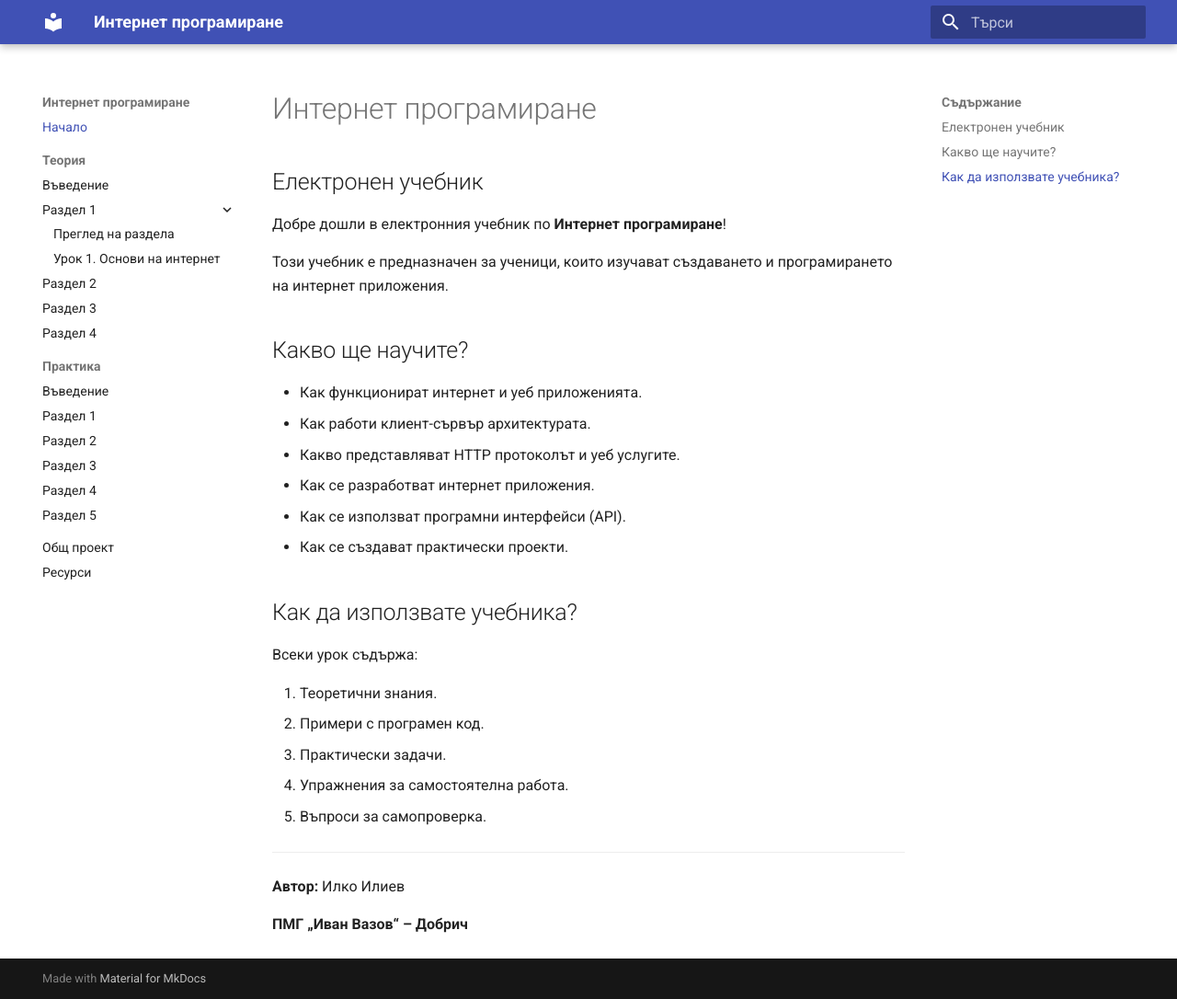
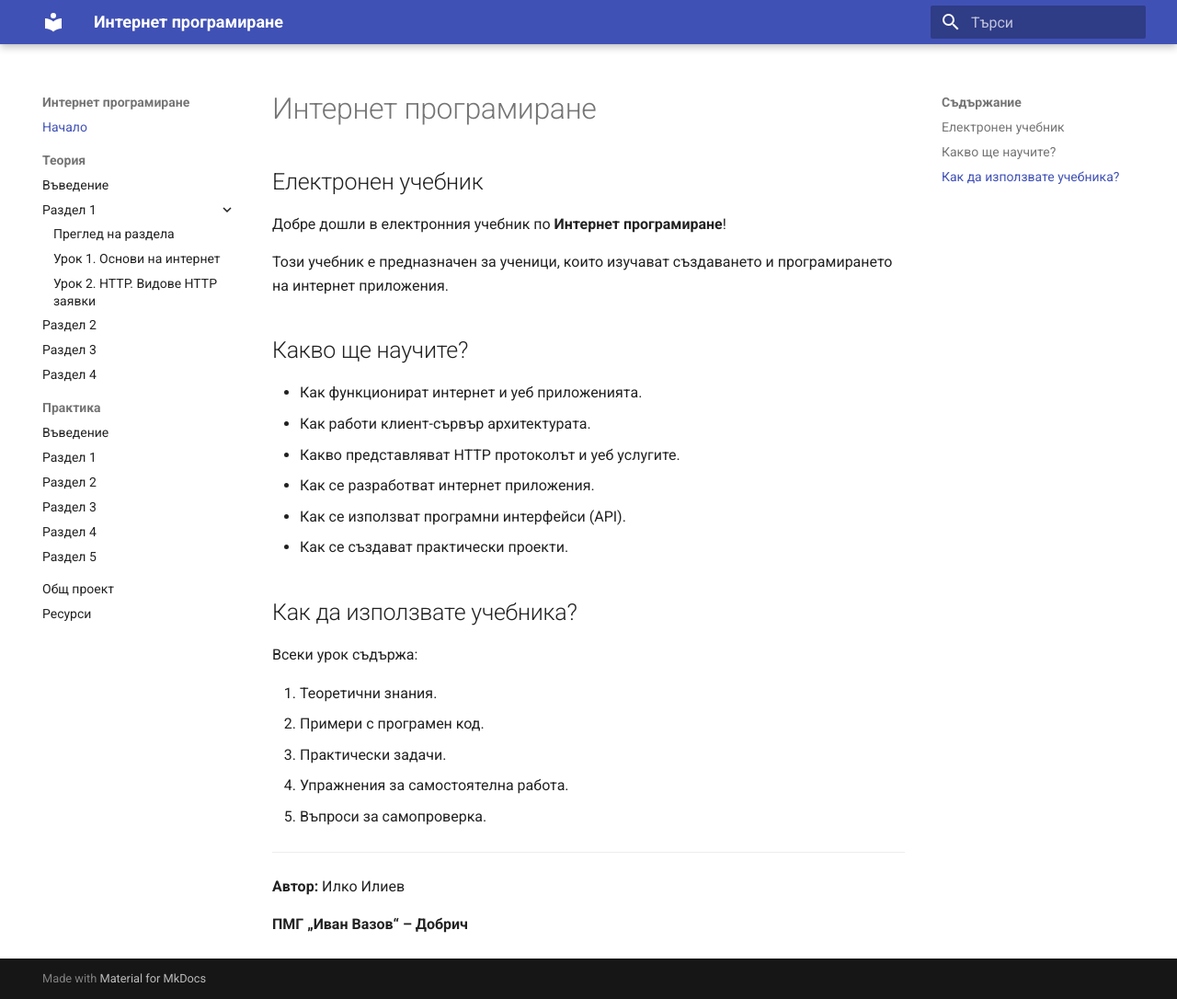
Before and after one commit to IlkoIliev/internet-programirane, an MkDocs documentation site: the page built from docs/index.md, in a window 1280 px wide and 1086 px high. Shown: the whole window at 92% size. Built offline with MkDocs 1.6.1 and Material for MkDocs 9.7.7, drawn with Linux system fonts in a browser that asks for light colours.

Commit message:
Add lesson on HTTP request types to mkdocs.yml

```diff
--- a/mkdocs.yml
+++ b/mkdocs.yml
@@ -22,6 +22,7 @@ nav:
       - Раздел 1:
           - Преглед на раздела: teoria/razdel-1/index.md
           - "Урок 1. Основи на интернет": teoria/razdel-1/urok-01-osnovi-na-internet.md
+          - "Урок 2. HTTP. Видове HTTP заявки": teoria/razdel-1/urok-02-http-vidove-zayavki.md
       - Раздел 2: teoria/razdel-2/index.md
       - Раздел 3: teoria/razdel-3/index.md
       - Раздел 4: teoria/razdel-4/index.md
```
